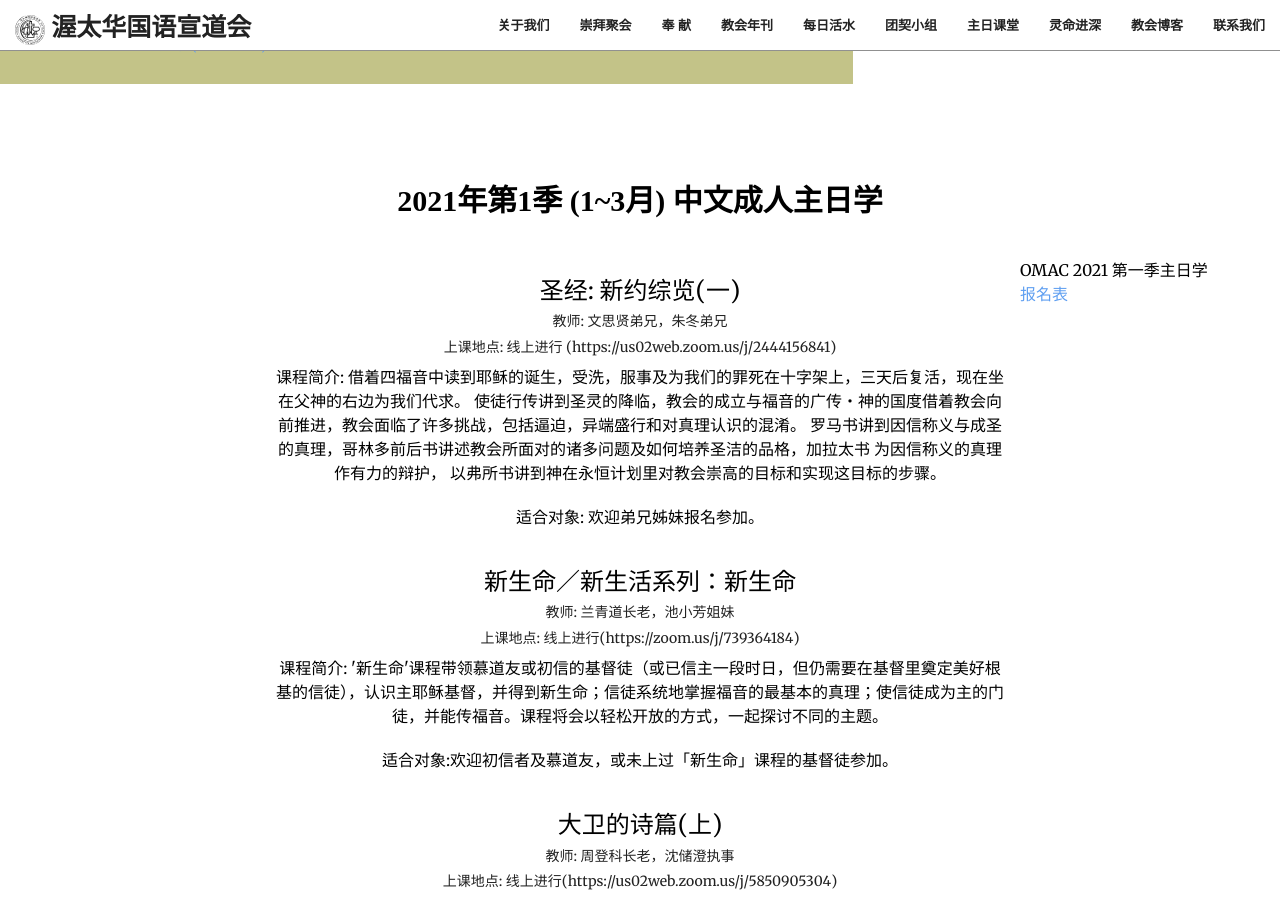
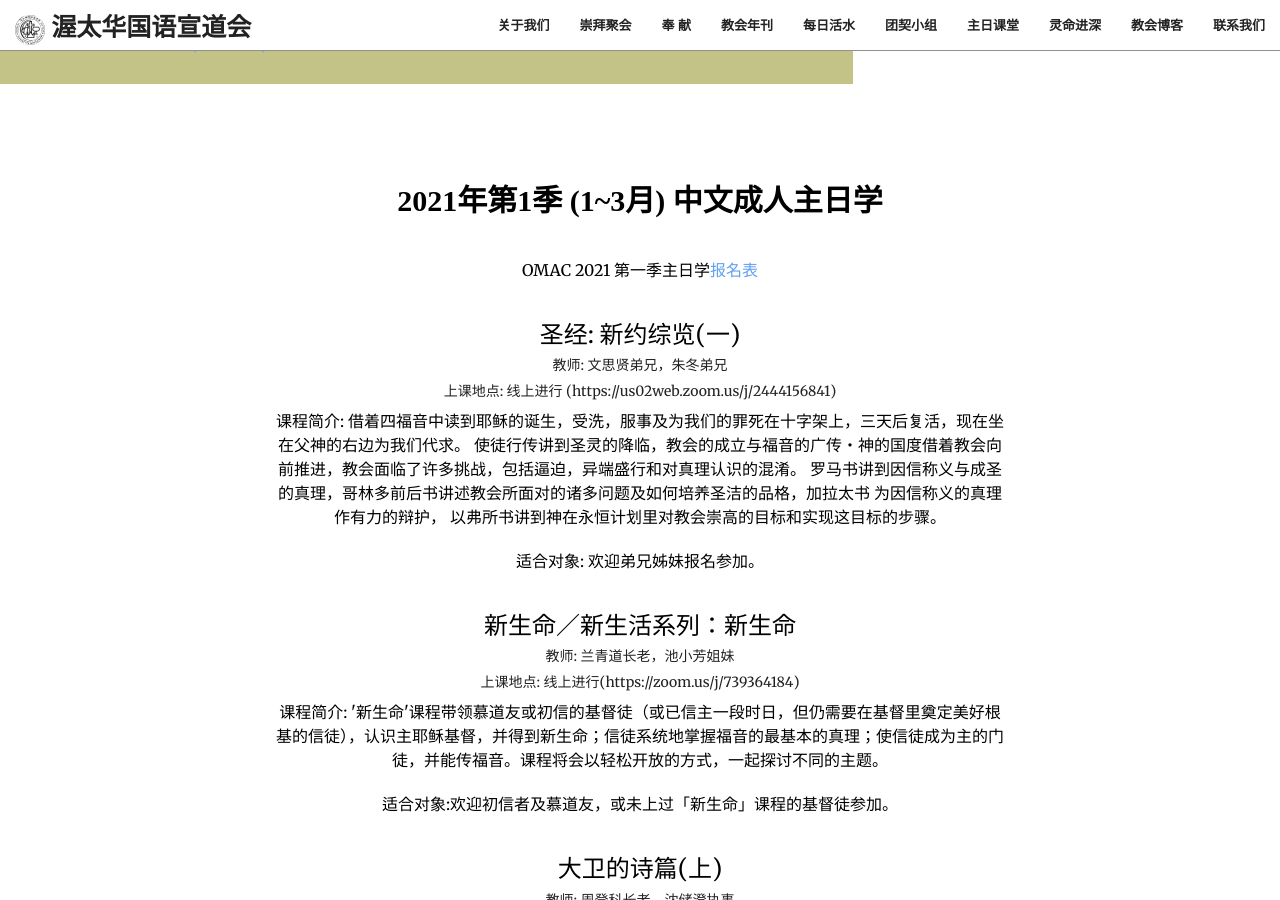
Before and after one commit to JonasYow/ottawaomac, a Jekyll site: the page built from index.html, in a window 1280 px wide and 900 px high, scrolled down 6605 px. Built offline with Jekyll 4.4.1, drawn with Linux system fonts in a browser that asks for light colours; some web fonts are replaced; some of the changed lines change nothing that is shown.

Commit message:
Adjusted registration link position

```diff
--- a/_includes/sundayschool.html
+++ b/_includes/sundayschool.html
@@ -4,6 +4,7 @@
             <div class="col-lg-12 text-center">
                 <h2 class="section-heading filtered"><strong>2021年第1季 (1~3月)  中文成人主日学</strong></h2>
                 <hr class="primary">
+                <p>OMAC 2021 第一季主日学<a href="https://docs.google.com/spreadsheets/d/12c8s85mixiGCvAMi9zYrho5BfmRwRRCuZ_o824lzhpg/edit#gid=1929896650">报名表</a></p>
             </div>
         </div>
     </div>
@@ -22,7 +23,7 @@
                 {% endif %} -->
             </div>
             {% endfor %}
-          <p>OMAC 2021 第一季主日学<a href="https://docs.google.com/spreadsheets/d/12c8s85mixiGCvAMi9zYrho5BfmRwRRCuZ_o824lzhpg/edit#gid=1929896650">报名表</a></p>
+
         </div>
     </div>
 </section>
```
